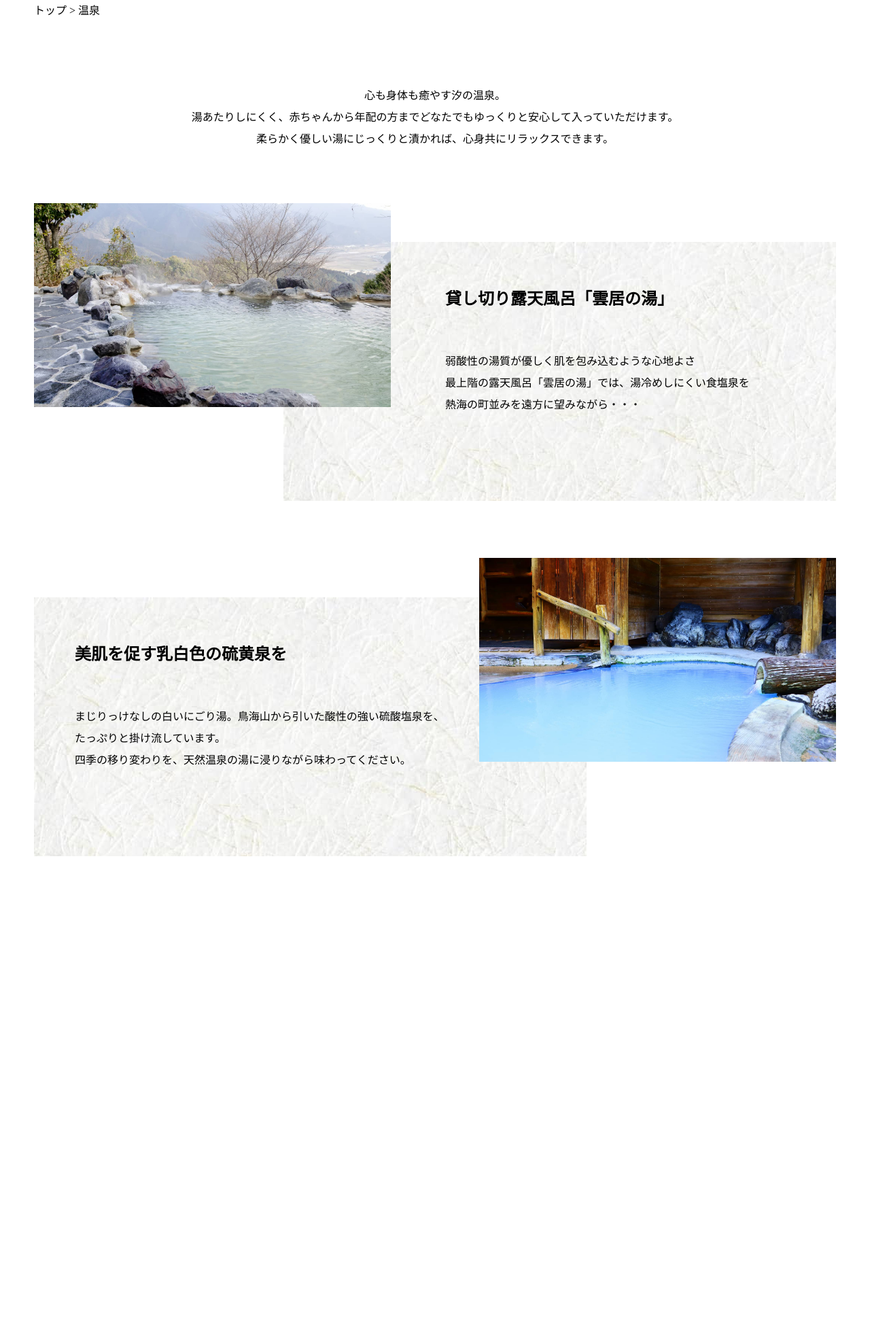
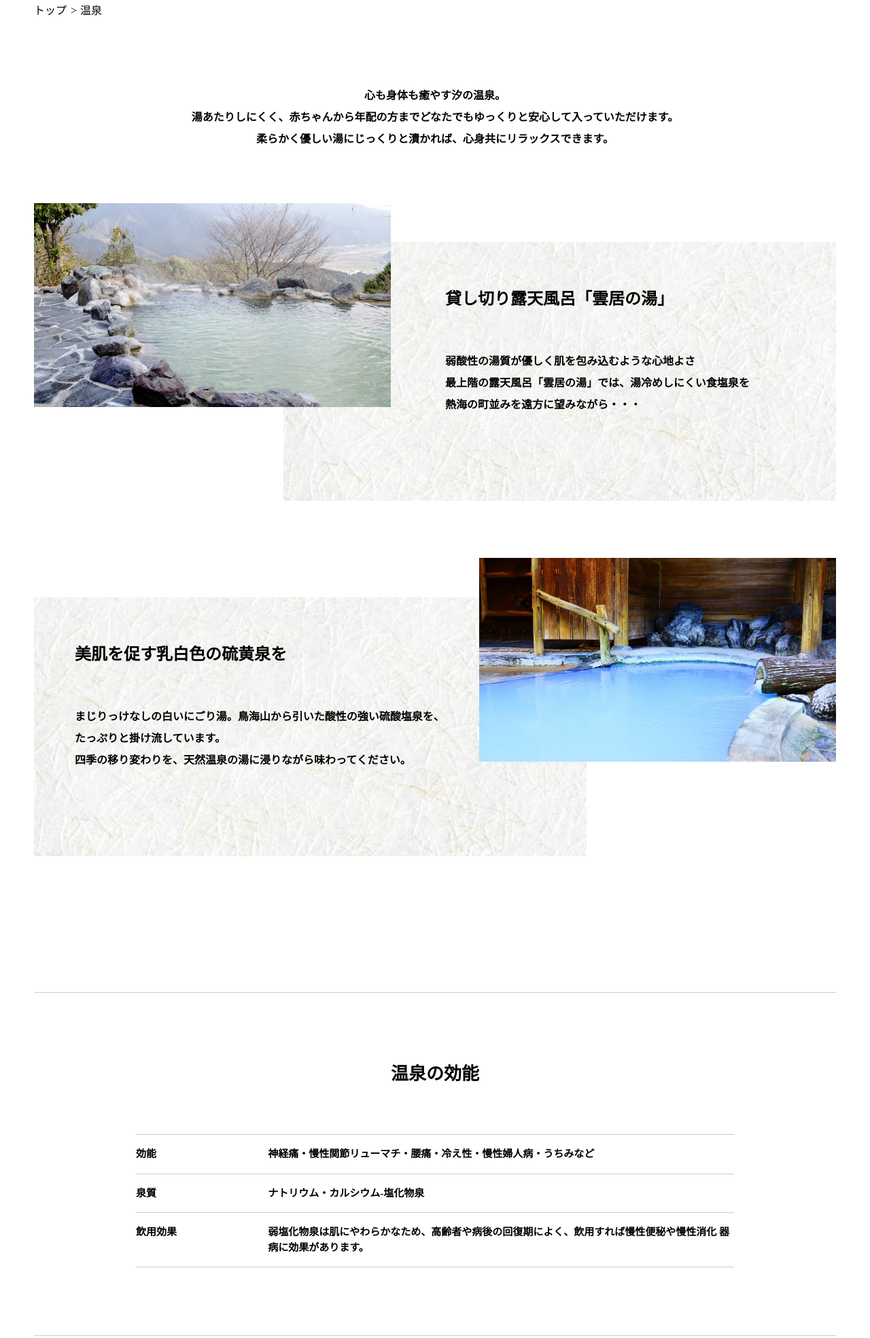
Before and after one commit to FaiThLinK1205/ishikadan, a plain HTML site: page onsen.html in a window 1280 px wide. Shown: the part 637-2606 px from the top of the page at 68% size. Before the commit the page ends 1981 px from the top, so only its background shows below. Drawn offline with nearby package versions, Linux system fonts and the light colour scheme.

Commit message:
途中経過

```diff
--- a/css/reset.css
+++ b/css/reset.css
@@ -106,6 +106,10 @@ nav ul {
     list-style: none;
 }
 
+ul {
+    list-style: none;
+}
+
 table {
     border-collapse: collapse;
     border-spacing: 0;
--- a/onsen.html
+++ b/onsen.html
@@ -75,17 +75,23 @@
       </section>
 
 
+
+      <div class="section_inner">
+        <ul class="breadcrumbs_list ons_flex" itemscope itemtype="http://schema.org/BreadcrumbList">
+          <li itemprop="itemListElement" itemscope itemtype="http://schema.org/ListItem" class="pan_li"><a itemprop="item" href="index.html"><span itemprop="name">トップ</span></a><meta itemprop="position" content="1"></li>
+          <li itemprop="itemListElement" itemscope itemtype="http://schema.org/ListItem" class="pan_li"><a itemprop="item" href="#"><span itemprop="name">温泉</span></a><meta itemprop="position" content="2"></li>
+        </ul>
+      </div>
+
+
       <section class="section">
-        <h2 class="section_ttl"></h2>
         <div class="section_inner">
-          <p class="ons_pan">トップ > 温泉</p>
           <p class="ons_top_txt">心も身体も癒やす汐の温泉。<br> 湯あたりしにくく、赤ちゃんから年配の方までどなたでもゆっくりと安心して入っていただけます。<br> 柔らかく優しい湯にじっくりと漬かれば、心身共にリラックスできます。</p>
         </div>
       </section>
 
 
       <section class="section">
-        <h2 class="section_ttl"></h2>
         <div class="section_inner">
 
           <div class="ons_imgTxt">
@@ -98,7 +104,7 @@
             </div>
           </div>
 
-          <div class="ons_imgTxt">
+          <div class="ons_imgTxt ons_mb">
             <div class="ons_imgBox _imgBoxUnder">
               <img src="img/section-onsen/onsen02.jpg" alt="">
             </div>
@@ -108,6 +114,26 @@
             </div>
           </div>
 
+        </div>
+      </section>
+
+      <section class="section ">
+        <div class="section_inner ons_effect">
+        <h2 class="section_ttl ons_effect_ttl">温泉の効能</h2>
+          <table class="ons_table">
+            <tr class="ons_table_tr">
+              <th class="ons_table_th">効能</th>
+              <td class="ons_table_td">神経痛・慢性関節リューマチ・腰痛・冷え性・慢性婦人病・うちみなど</td>
+            </tr>
+            <tr class="ons_table_tr">
+              <th class="ons_table_th">泉質</th>
+              <td class="ons_table_td">ナトリウム・カルシウム-塩化物泉</td>
+            </tr>
+            <tr class="ons_table_tr">
+              <th class="ons_table_th">飲用効果</th>
+              <td class="ons_table_td">弱塩化物泉は肌にやわらかなため、高齢者や病後の回復期によく、飲用すれば慢性便秘や慢性消化 器病に効果があります。</td>
+            </tr>
+          </table>
         </div>
       </section>
       <!--//ここまでセクション-->
--- a/scss/include/_onsen.scss
+++ b/scss/include/_onsen.scss
@@ -8,10 +8,30 @@
   background-color: #ccc;
 }
 
-@mixin flexCenter{
+@mixin flexCenterOns{
   display: flex;
   align-items: center;
   justify-content: center;
+}
+
+.ons_mb{
+  margin-bottom: 200px !important;
+}
+
+.ons_flex{
+  @include flex(flex-start,nowrap);
+}
+
+.pan_li{
+  margin: 0 20px 97px 0;
+  position: relative;
+
+  &:nth-child(1)::after{
+    content: ">";
+    position: absolute;
+    top: 0;
+    right: -15px;
+  }
 }
 
 /****************************************:
@@ -28,7 +48,7 @@ fv
     height: 500px;
     margin-bottom: 37px;
     background: url(../../img/section-onsen/onsen-header.jpg) center / cover;
-    @include flexCenter;
+    @include flexCenterOns;
   }
 
   &_ttl{
@@ -38,11 +58,14 @@ fv
 
   &_pan{
     margin-bottom: 97px;
+    font-size: 16px;
+    font-weight: bold;
   }
 
   &_top_txt{
     margin-bottom: 78px;
     font-size: 16px;
+    font-weight: bold;
     line-height: 2 ;
     text-align: center;
   }
@@ -54,7 +77,7 @@ fv
   &_imgBox{
     width: 525px;
     height: 300px;
-    @include flexCenter;
+    @include flexCenterOns;
     overflow: hidden;
   }
 
@@ -63,6 +86,7 @@ fv
     height: 381px;
     padding: 60px 127px 165px 238px;
     margin: -243px 0 0 367px;
+    font-weight: bold;
     background: transparent url(../../img/common/bg.jpg);
     box-sizing: border-box;
   }
@@ -76,6 +100,44 @@ fv
   &_txt{
     font-size: 16px;
     line-height: 2;
+  }
+
+  &_effect{
+    padding: 100px 0;
+    margin-bottom: 100px;
+    border-top: 1px solid #ccc;
+    border-bottom: 1px solid #ccc;
+
+    &_ttl{
+      margin-bottom: 69px;
+      font-size: 26px;
+    }
+  }
+
+  &_table{
+    width: 880px;
+    margin: 0 auto;
+    font-weight: bold;
+
+    &_tr{
+      text-align: left;
+      font-size: 15px;
+      border-top: 1px solid #ccc;
+
+      &:nth-child(3){
+        border-bottom: 1px solid #ccc;
+      }
+    }
+
+    &_th{
+      width: 187px;
+      padding: 17px 125px 17px 0;
+    }
+
+    &_td{
+      width: 660px;
+      padding: 17px 0;
+    }
   }
 }
 
@@ -93,11 +155,3 @@ fv
 section
 
 *****************************************:*/
-
-.ons{
-
-
-  &_pan{
-    font-size: 16px;
-  }
-}
```
Also changed, not shown: css/style.css.
